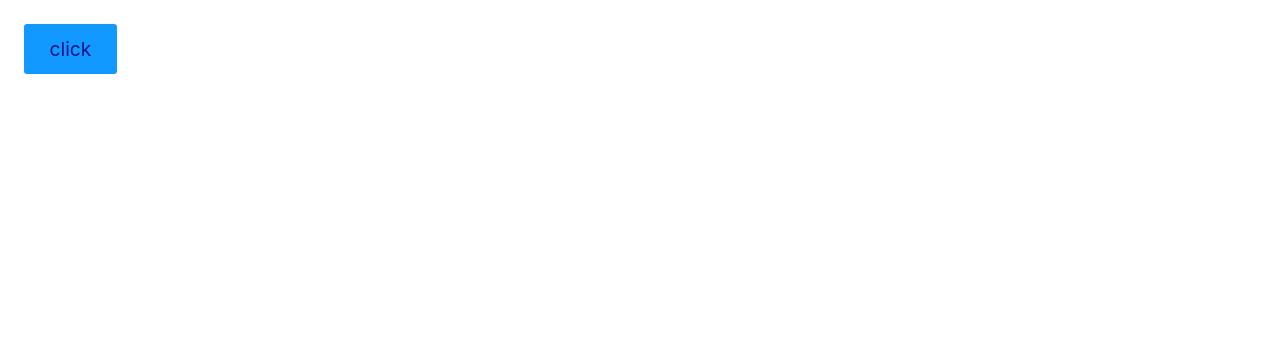
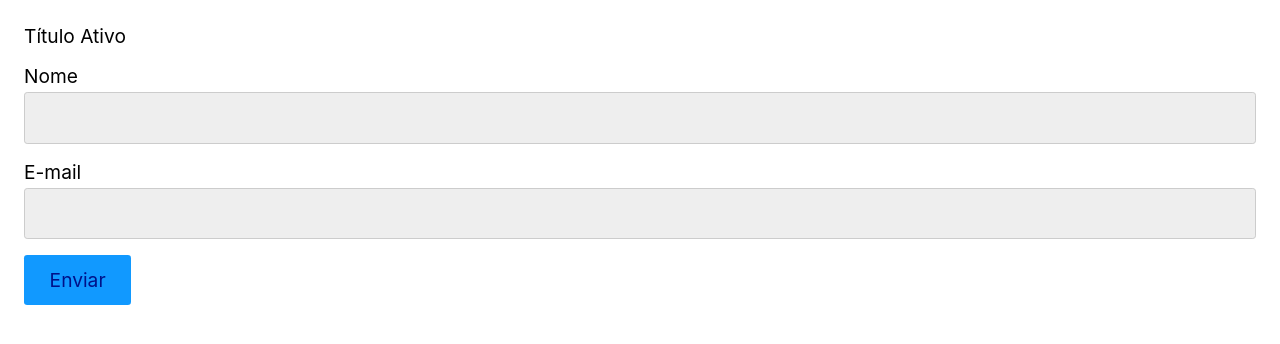
Before and after one commit to ericthemarques/origami-style, a React (Vite) app: page / in a window 1280 px wide. Shown: the top 344 px of the page. Built offline with nearby package versions, Linux system fonts and the light colour scheme.

Commit message:
Vendo mais sobre component

```diff
--- a/src/App.jsx
+++ b/src/App.jsx
@@ -2,11 +2,23 @@ import React from "react"
 import Arrayzada from "./Aulas/Arraysnojsx";
 import Exercicioum from "./Aulas/Exercicioum";
 import ListaProds from "./Aulas/Exerciciodois";
+import HeaderFoot from "../src/Aulas/Componentesum"
+import Form from "./Aulas/Form/Form";
+
+const Teste = () => {
+  const active = true;
+  if (!active) {
+    return <p>Título Inativo</p>
+  } else {
+    return <p>Título Ativo</p>
+  }
+}
 
 function App() {
   return (
     <>
-    <button onClick={(event) => console.log(event)}>click</button>
+    <Teste/>
+    <Form />
     </>
   )
 }
--- /dev/null
+++ b/src/Aulas/Componentesum.jsx
@@ -0,0 +1,12 @@
+import React from "react";
+
+const HeaderFoot = () => {
+    return(
+    <>
+        <header>Header</header>
+        <footer>Footer</footer>
+    </>
+    )
+}
+
+export default HeaderFoot;
--- /dev/null
+++ b/src/Aulas/Form/Button.jsx
@@ -0,0 +1,9 @@
+import React from 'react'
+
+const Button = () => {
+  return (
+    <button>Enviar</button>
+  )
+}
+
+export default Button
--- /dev/null
+++ b/src/Aulas/Form/Form.jsx
@@ -0,0 +1,22 @@
+import React from 'react'
+import Inputs from './Inputs'
+import Button from './Button'
+
+const Form = () => {
+  return (
+    <form>
+        <p>
+            <label htmlFor='nome'>Nome</label>
+            <Inputs />
+        </p>
+        <p>
+            <label htmlFor='mail'>E-mail</label>
+            <Inputs />
+        </p>
+        <Button />
+    </form>
+  )
+}
+// p por padrão vai dar um espaçamento, com isso fica melhor a visualização
+
+export default Form
--- /dev/null
+++ b/src/Aulas/Form/Inputs.jsx
@@ -0,0 +1,9 @@
+import React from 'react'
+
+const Inputs = () => {
+  return (
+    <input type="text"/>
+  )
+}
+
+export default Inputs
```
